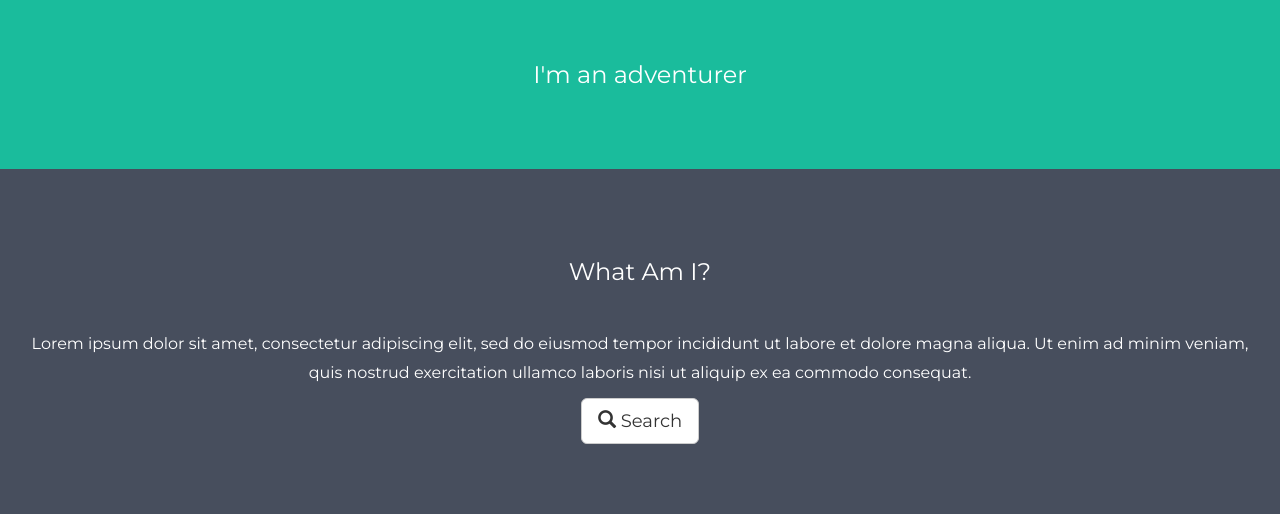
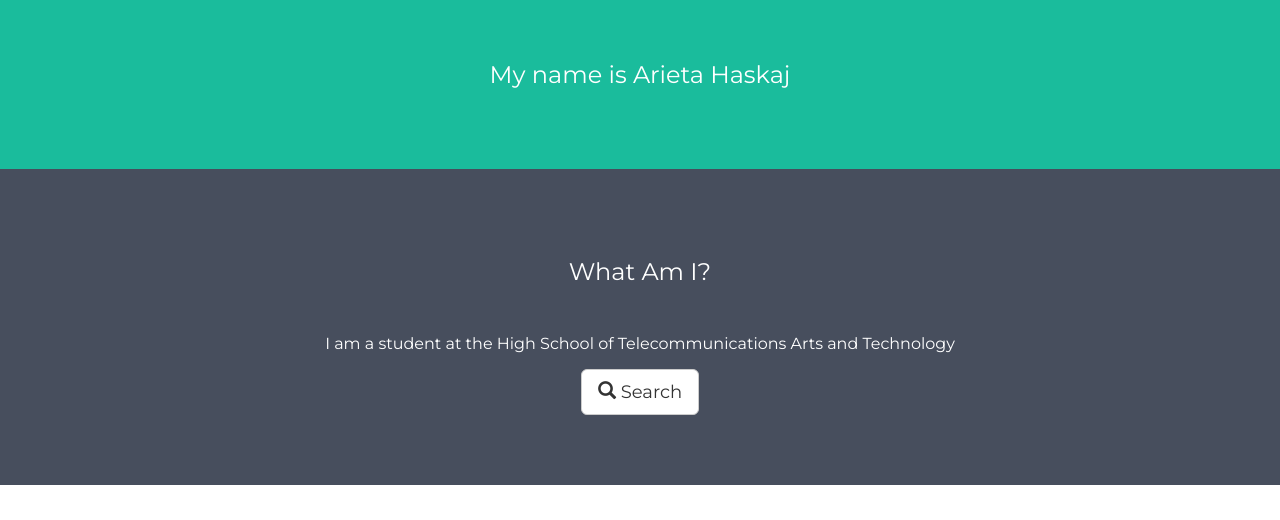
Before and after one commit to arietah8545/arietah8545.github.io, a plain HTML site: page index.html in a window 1280 px wide. Shown: the part 280-800 px from the top of the page. Drawn offline with nearby package versions, Linux system fonts and the light colour scheme.

Commit message:
change text for who and what am i sections

```diff
--- a/index.html
+++ b/index.html
@@ -78,13 +78,13 @@
 <div class="container-fluid bg-1 text-center">
   <h3 class="margin">Who Am I?</h3>
   <img src="bird.jpg" class="img-responsive img-circle margin" style="display:inline" alt="Bird" width="350" height="350">
-  <h3>I'm an adventurer</h3>
+  <h3>My name is Arieta Haskaj</h3>
 </div>
 
 <!-- Second Container -->
 <div class="container-fluid bg-2 text-center">
   <h3 class="margin">What Am I?</h3>
-  <p>Lorem ipsum dolor sit amet, consectetur adipiscing elit, sed do eiusmod tempor incididunt ut labore et dolore magna aliqua. Ut enim ad minim veniam, quis nostrud exercitation ullamco laboris nisi ut aliquip ex ea commodo consequat. </p>
+  <p>I am a student at the High School of Telecommunications Arts and Technology </p>
   <a href="#" class="btn btn-default btn-lg">
     <span class="glyphicon glyphicon-search"></span> Search
   </a>
```
